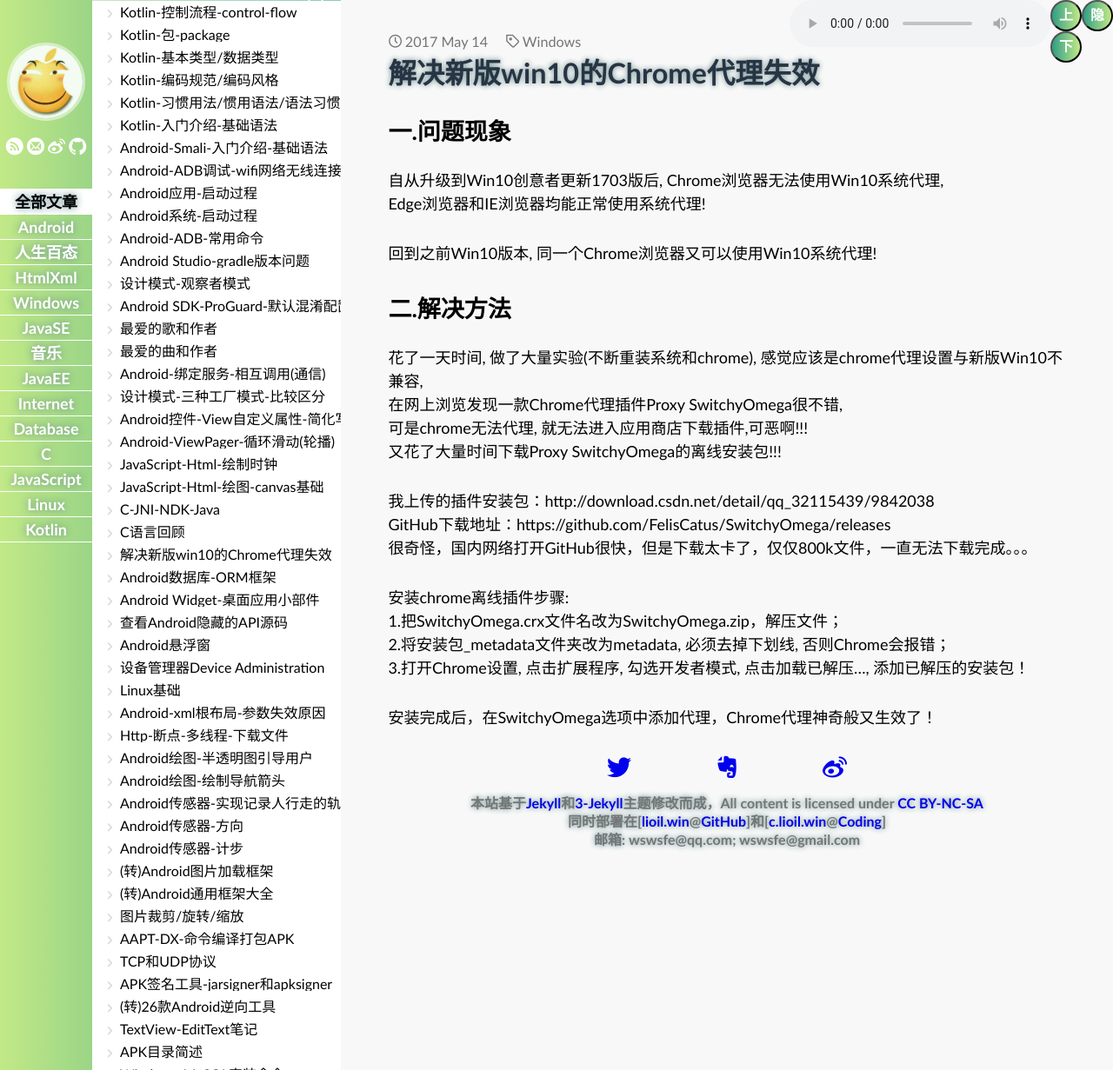
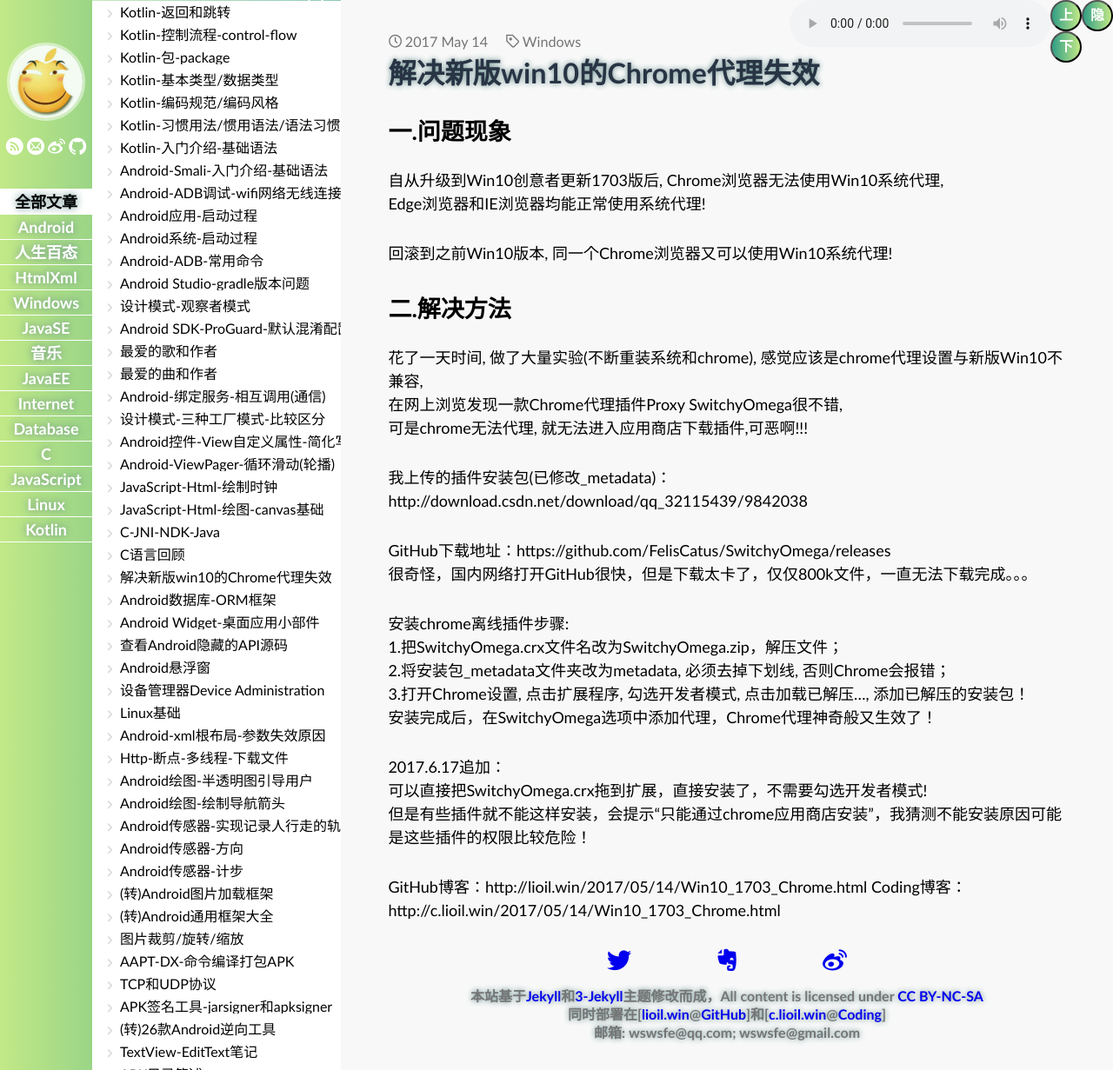
Before and after one commit to lioilwin/lioilwin.github.io, a Jekyll site: the page built from _posts/2017-05-14-Win10_1703_Chrome.md, in a window 1280 px wide. Shown: the whole page at 87% size. Built offline with Jekyll 4.4.1, drawn with Linux system fonts in a browser that asks for light colours; some web fonts are replaced; comment, search, counter and statistics services are not loaded.

Commit message:
添加文章

```diff
--- a/_posts/2017-05-14-Win10_1703_Chrome.md
+++ b/_posts/2017-05-14-Win10_1703_Chrome.md
@@ -4,20 +4,18 @@
 tags: Windows
 ---
 # 一.问题现象
-
 自从升级到Win10创意者更新1703版后, Chrome浏览器无法使用Win10系统代理,
 Edge浏览器和IE浏览器均能正常使用系统代理!
 
-回到之前Win10版本, 同一个Chrome浏览器又可以使用Win10系统代理!
+回滚到之前Win10版本, 同一个Chrome浏览器又可以使用Win10系统代理!
 
 # 二.解决方法
-
 花了一天时间, 做了大量实验(不断重装系统和chrome), 感觉应该是chrome代理设置与新版Win10不兼容,
 在网上浏览发现一款Chrome代理插件Proxy SwitchyOmega很不错,
 可是chrome无法代理, 就无法进入应用商店下载插件,可恶啊!!!
-又花了大量时间下载Proxy SwitchyOmega的离线安装包!!!
 
-我上传的插件安装包：http://download.csdn.net/detail/qq_32115439/9842038
+我上传的插件安装包(已修改_metadata)：http://download.csdn.net/download/qq_32115439/9842038
+
 GitHub下载地址：https://github.com/FelisCatus/SwitchyOmega/releases
 很奇怪，国内网络打开GitHub很快，但是下载太卡了，仅仅800k文件，一直无法下载完成。。。
 
@@ -25,5 +23,11 @@
 	1.把SwitchyOmega.crx文件名改为SwitchyOmega.zip，解压文件；
 	2.将安装包_metadata文件夹改为metadata, 必须去掉下划线, 否则Chrome会报错；
 	3.打开Chrome设置, 点击扩展程序, 勾选开发者模式, 点击加载已解压..., 添加已解压的安装包！
+安装完成后，在SwitchyOmega选项中添加代理，Chrome代理神奇般又生效了！
 
-安装完成后，在SwitchyOmega选项中添加代理，Chrome代理神奇般又生效了！
+2017.6.17追加：
+	可以直接把SwitchyOmega.crx拖到扩展，直接安装了，不需要勾选开发者模式!
+	但是有些插件就不能这样安装，会提示“只能通过chrome应用商店安装”，我猜测不能安装原因可能是这些插件的权限比较危险！
+
+GitHub博客：http://lioil.win/2017/05/14/Win10_1703_Chrome.html
+Coding博客：http://c.lioil.win/2017/05/14/Win10_1703_Chrome.html
```
Also changed, not shown: _posts/2017-06-17-Kotlin-returns.md (added, +65 -0 lines).
